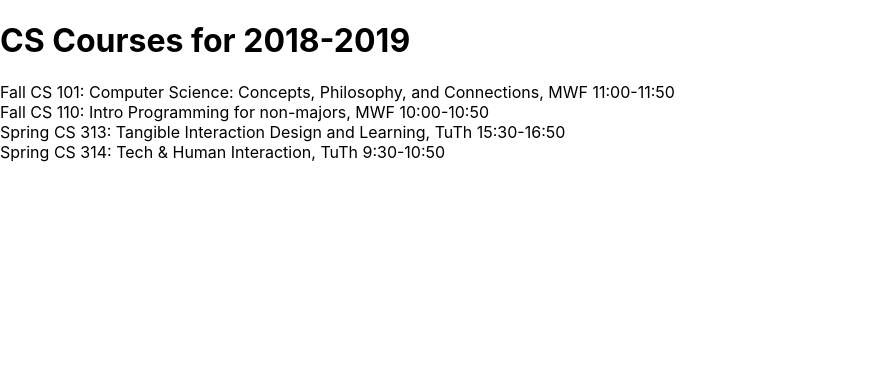
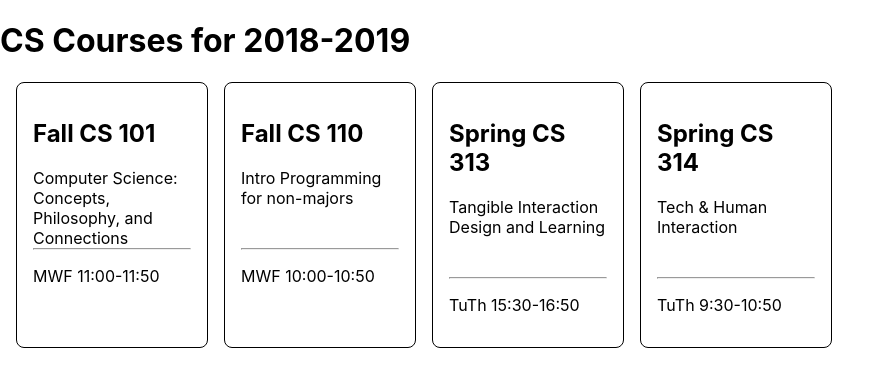
Before and after one commit to Inkhermit/ReactTutorial, a React (Vite) app: page / in a window 1280 px wide. Shown: the top 386 px of the page, without its empty margins (0-894 px from the left). Built offline with nearby package versions, Linux system fonts and the light colour scheme.

Commit message:
Style the app

```diff
--- /dev/null
+++ b/src/components/Course.css
@@ -0,0 +1,9 @@
+.course {
+    border: 1px solid;
+    border-radius: 8px;
+    padding: 1rem;
+}
+
+.course-title {
+    height: 4rem;
+}
--- /dev/null
+++ b/src/components/Course.jsx
@@ -0,0 +1,12 @@
+import './Course.css';
+
+const Course = ({term, number, title, meets}) => (
+    <div className="course">
+        <h2 className="course-number">{term} CS {number}</h2>
+        <p className="course-title">{title}</p>
+        <hr className="card-text"/>
+        <p className="course-meets">{meets}</p>
+    </div>
+);
+
+export default Course;
--- /dev/null
+++ b/src/components/CourseList.css
@@ -0,0 +1,6 @@
+.course-list {
+    display: grid;
+    grid-template-columns: repeat(auto-fill, 12rem);
+    gap: 1rem;
+    margin: 1rem;
+}
--- a/src/components/CourseList.jsx
+++ b/src/components/CourseList.jsx
@@ -1,7 +1,10 @@
+import Course from "./Course";
+import "./CourseList.css";
+
 const CourseList = ({courses}) => (
-    <div>
+    <div className="course-list">
         {Object.entries(courses).map(([id, course]) =>
-            <div key={id}>{course.term} CS {course.number}: {course.title}, {course.meets}</div>)}
+            (<Course key={id} {...course}/>))}
     </div>
 );
 
```
